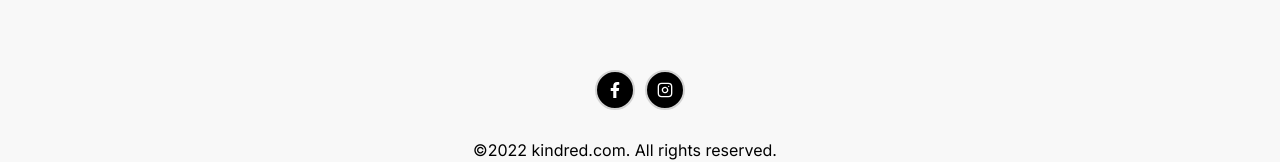
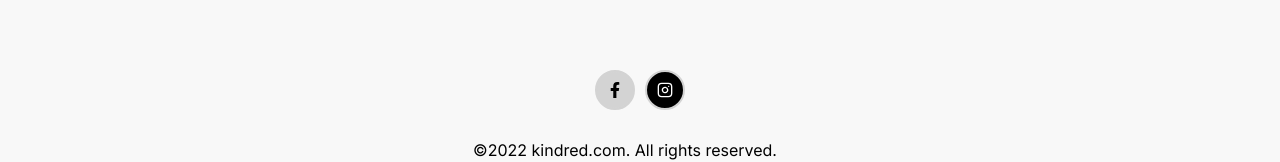
Before and after one commit to crystalbaduofficial/kindred-web, a Next.js app: page / in a window 1280 px wide. In both pictures the pointer is over the element 615 px from the left and 1213 px from the top of the page. Shown: the part 1124-1286 px from the top of the page. Built offline with nearby package versions, Linux system fonts and the light colour scheme.

Commit message:
footer adjustments

```diff
--- a/styles/HomeFooter.module.css
+++ b/styles/HomeFooter.module.css
@@ -86,6 +86,8 @@
 }
 
 .iconsFooterInner:hover {
+    background-color: #d3d3d3;
+    color: black;
 }
 
 @media only screen and (max-width: 767px) {
```
